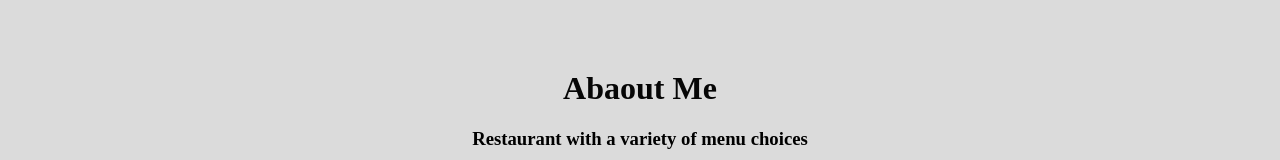
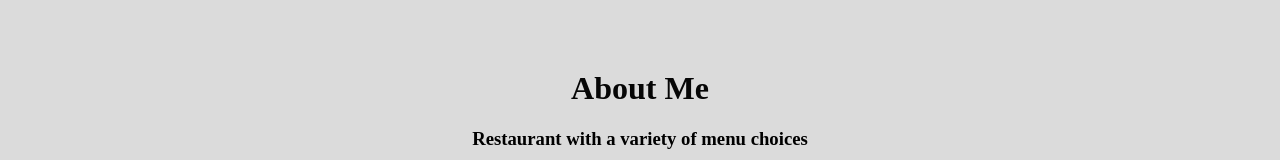
Before and after one commit to AyomiEnjangUtami/htmlcssrpl1, a plain HTML site: page index.html in a window 1280 px wide. Shown: the part 717-877 px from the top of the page. Drawn offline with Linux system fonts and the light colour scheme; files whose address does not match are found by name.

Commit message:
Update index.html

```diff
--- a/index.html
+++ b/index.html
@@ -31,7 +31,7 @@
     </div>
 
     <div class="about-section" id="about">
-        <h1>Abaout Me</h1>
+        <h1>About Me</h1>
         <h3>Restaurant with a variety of menu choices</h3>
         <div class="about-content">
             <div class="about-img">
```
